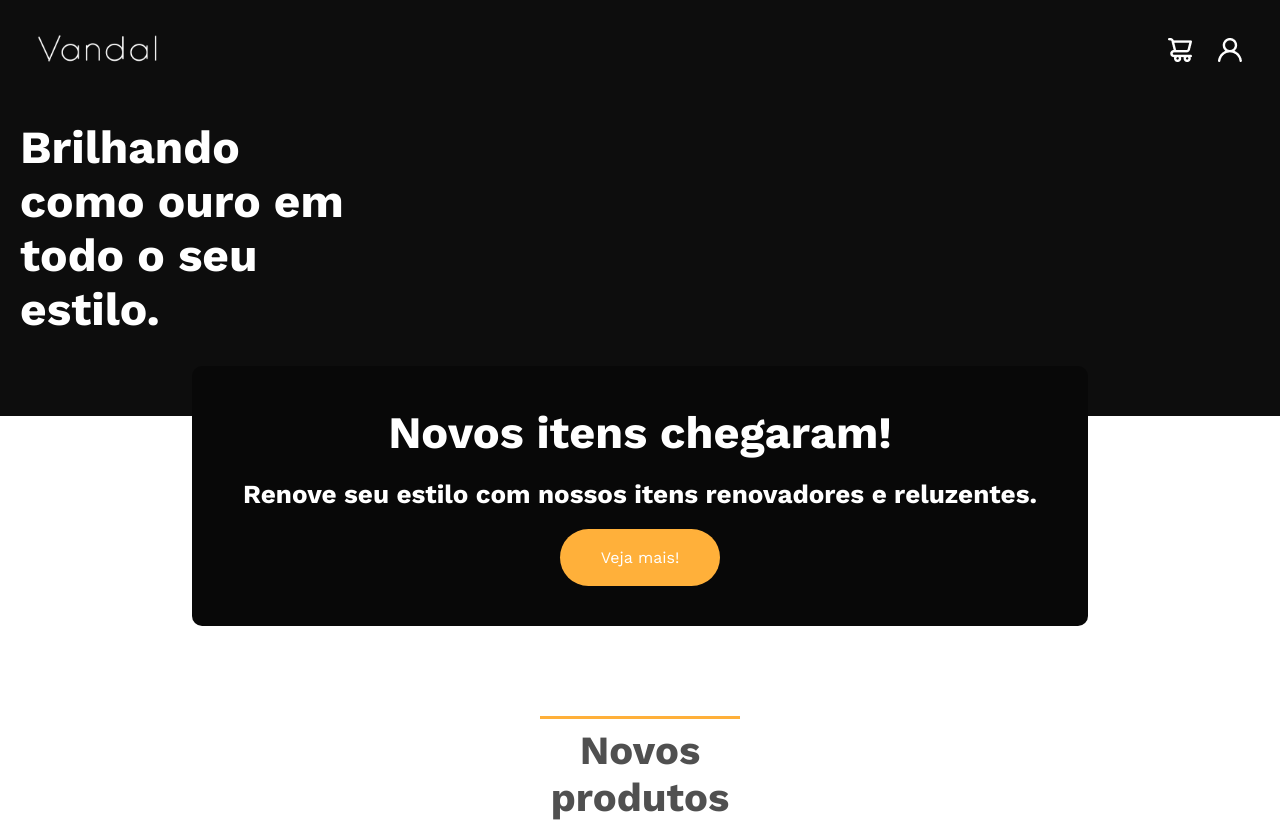
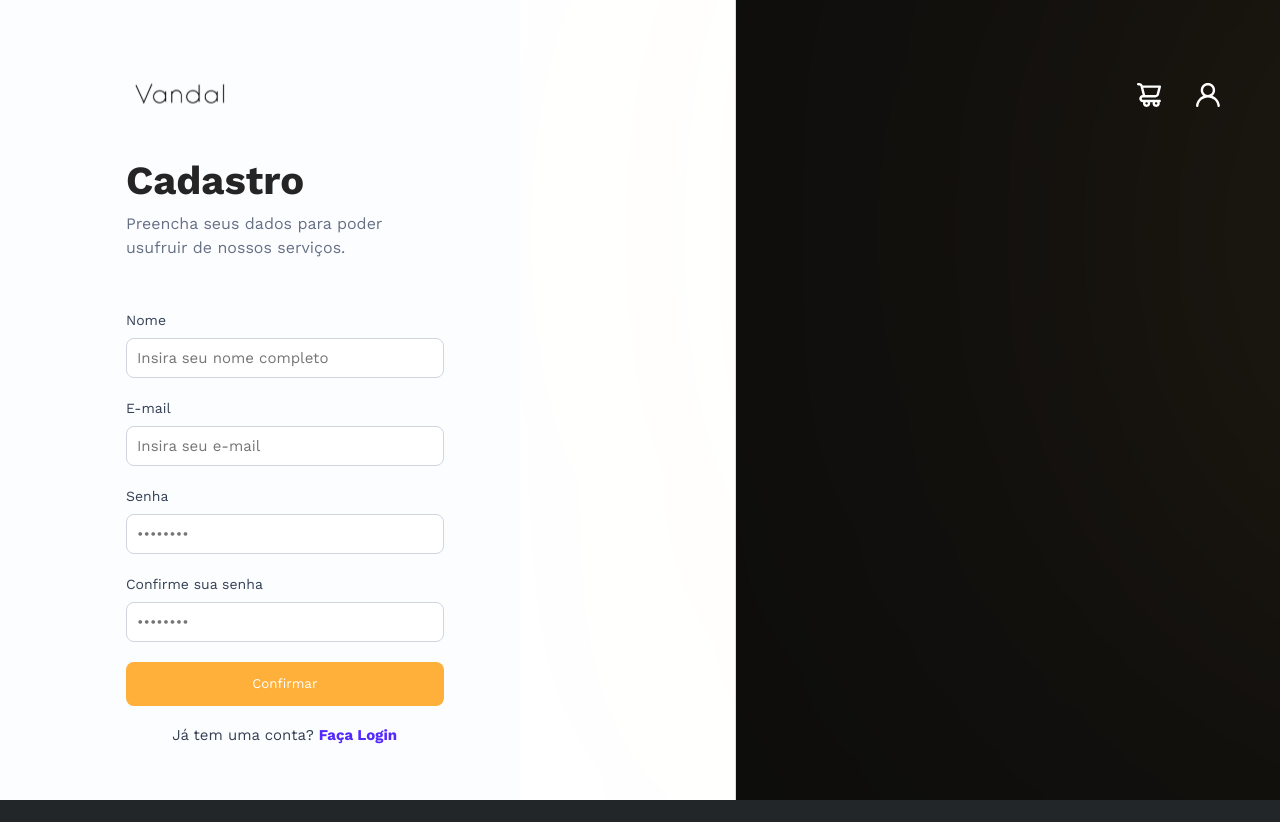
Before and after one commit to MickeyMouseVandal/app, a React (Vite) app: page / in a window 1280 px wide. Shown: the top 822 px of the page. Built offline with nearby package versions, Linux system fonts and the light colour scheme.

Commit message:
fé que vai da certo

```diff
--- a/src/App.tsx
+++ b/src/App.tsx
@@ -16,11 +16,11 @@ function App() {
       <Router>
         <Routes>
             <Route path="/signIn" element={<SignIn />}/>
-            <Route path="/signUp" element={<SignUp />}/>
+            <Route path="/" element={<SignUp />}/>
             <Route path='/products/:id' element={<ProductView/>}/>
             <Route path='/cart' element={<Cart/>}/>
             <Route path='/cart/done' element={<ShopDone/>}/>
-            <Route path='/*' element={<LandingPage/>}/>
+            <Route path='/LandingPage' element={<LandingPage/>}/>
         </Routes>
       </Router>
     </>
--- a/src/components/Header/Header.tsx
+++ b/src/components/Header/Header.tsx
@@ -11,16 +11,13 @@ export default function Header(props: IHeader){
     return (
         <>
         <S.Header>
-            <Link to="/">
+            <Link to="/LandingPage">
                 {props.white ? <S.logoVandalWhite /> :  <S.logoVandal />}
             </Link>
             <S.IconsDiv>
                 <Link to={props.url}>
                     {props.white ? <S.cartIconWhite /> : <S.cartIcon />}
                 </Link>
-                <Link to="/signUp">
-                    {props.white ? <S.profileIconWhite /> : <S.profileIcon />}
-                </Link>
             </S.IconsDiv>
         </S.Header>
         </>
--- a/src/components/SignIn/index.tsx
+++ b/src/components/SignIn/index.tsx
@@ -3,7 +3,6 @@ import * as S from './styled';
 import { useState } from 'react';
 import { useNavigate } from 'react-router-dom';
 import * as Dialog from '@radix-ui/react-dialog';
-import axios from 'axios';
 
 import Section from '../Section';
 import Footer from '../Footer';
@@ -16,36 +15,6 @@ export default function SignIn() {
       password: "",
     }
   )
-
-  const sendData = function(e : React.MouseEvent<HTMLButtonElement, MouseEvent>){
-
-    e.preventDefault()
-
-    axios.post('/sign-in', {
-      email: account.email,
-      password: account.password,
-    })
-    .then(response => {
-      if(response.data.code === 200) {
-        return navigate('/')
-      }
-      else {
-        return(
-          <Dialog.Root>
-            <Dialog.Portal>
-              <S.bgModal />
-                <S.Modal>
-                  <S.TitleModal>Email ou Senha Inválidos!</S.TitleModal>
-                  <Dialog.Close asChild>
-                    <S.CloseModal>Fechar</S.CloseModal>
-                  </Dialog.Close>
-                </S.Modal>
-            </Dialog.Portal>
-          </Dialog.Root>
-        );
-      }
-    })
-  }
 
   return(
     <>
@@ -112,10 +81,10 @@ export default function SignIn() {
               <S.Label>Senha</S.Label>
               <S.InputPassword value={account.password} placeholder='••••••••' onChange={e => setAccount({ ...account, password: e.target.value })} />
             </S.FormGroupItems>
-            <S.ButtonConfirm onClick={e => sendData(e)} >Confirmar</S.ButtonConfirm>
+            <S.ButtonConfirm onClick={() => navigate('/LandingPage')} >Confirmar</S.ButtonConfirm>
             <S.DontHaveAccount>
               Não tem uma conta?
-              <S.SignUp href="/signUp">
+              <S.SignUp href="/">
                 Cadastre-se
               </S.SignUp>
             </S.DontHaveAccount>
--- a/src/components/SignUp/index.tsx
+++ b/src/components/SignUp/index.tsx
@@ -3,7 +3,6 @@ import * as S from './styled';
 import Section from '../Section';
 import Footer from '../Footer';
 
-import axios from 'axios'
 import React, { useState } from 'react';
 import { useNavigate } from 'react-router-dom';
 import * as Dialog from '@radix-ui/react-dialog';
@@ -19,20 +18,20 @@ export default function SignUp() {
     }
   )
 
-  const sendData = function(e: React.MouseEvent<HTMLButtonElement, MouseEvent>) {
-    e.preventDefault();
+  // const sendData = function(e: React.MouseEvent<HTMLButtonElement, MouseEvent>) {
+  //   e.preventDefault();
 
-    if(account.password !== account.confirmPassword) return;
+  //   if(account.password !== account.confirmPassword) return;
 
-    axios.post('http://localhost:3000/sign-up', {
-      name: account.name,
-      email: account.email,
-      password: account.password,
-    })
-    .then(response => {
-        return navigate('/signIn');
-    })
-  }
+  //   axios.post('http://localhost:3000/sign-up', {
+  //     name: account.name,
+  //     email: account.email,
+  //     password: account.password,
+  //   })
+  //   .then(response => {
+  //       return navigate('/signIn');
+  //   })
+  // }
 
   return(
     <>
@@ -105,7 +104,7 @@ export default function SignUp() {
               <S.Label>Confirme sua senha</S.Label>
               <S.InputPassword value={account.confirmPassword} placeholder='••••••••' onChange={e => setAccount({ ...account, confirmPassword: e.target.value })} />
             </S.FormGroupItems>
-            <S.ButtonConfirm onClick={e => sendData(e)}>Confirmar</S.ButtonConfirm>
+            <S.ButtonConfirm onClick={() => navigate('/signIn')}>Confirmar</S.ButtonConfirm>
             <S.DontHaveAccount>
               Já tem uma conta?
               <S.SignUp href="/signIn">
```
